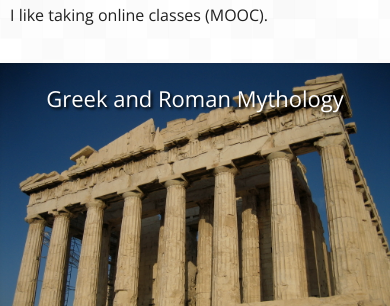
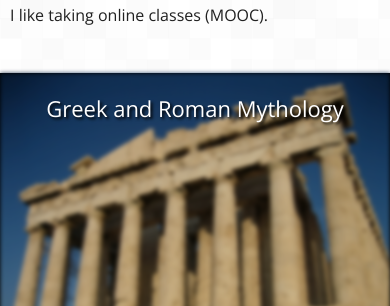
Before and after one commit to ultimateanu/ultimateanu.github.io, a plain HTML site: page interests/index.html in a window 390 px wide. Shown: the part 211-517 px from the top of the page. Drawn offline with nearby package versions, Linux system fonts and the light colour scheme.

Commit message:
added blur effect

```diff
--- a/styles/_flexbox.scss
+++ b/styles/_flexbox.scss
@@ -1,4 +1,4 @@
-/* --- CONTAINER --- */
+// --- CONTAINER ---
 @mixin display-flex {
   display: flex;
   display: -webkit-flex;
@@ -26,7 +26,7 @@
 
 
 
-/* --- ITEMS --- */
+// --- ITEMS ---
 @mixin flex-grow($n) {
   flex-grow: $n;
   -webkit-flex-grow: $n;
@@ -36,3 +36,12 @@
   flex-basis: $val;
   -webkit-flex-basis: $val;
 }
+
+
+
+// Simple Properties
+@mixin flex-center-children {
+  @include display-flex;
+  @include justify-content(center);
+  @include align-items(center);
+}
--- a/styles/interests.scss
+++ b/styles/interests.scss
@@ -3,8 +3,8 @@
 
 
 #main {
-  display: flex; display: -webkit-flex;
-  justify-content: center; -webkit-justify-content: center;
+  @include display-flex;
+  @include justify-content(center);
 }
 
 #content {
@@ -34,8 +34,8 @@ h1 {
   list-style: none;
   padding: 0;
   margin: 0 (-$my-margin/2);
-  display: flex; display: -webkit-flex;
-  flex-wrap: wrap; -webkit-flex-wrap: wrap;
+  @include display-flex;
+  @include flex-wrap(wrap);
   @include justify-content(space-between);
 }
 
@@ -55,6 +55,8 @@ h1 {
   opacity: .4;
   display: block;
   width: 100%;
+  -webkit-filter: blur(2px);
+  filter: blur(2px);
 }
 
 .course-cert-img {
@@ -71,8 +73,8 @@ h1 {
   position: absolute;
   top: 0;
 
-  /* TODO: change font size dynamically */
-  /* TODO: change text postion dynamically */
+  // TODO: change font size dynamically
+  // TODO: change text postion dynamically
   // TODO: fix text padding
   font-family: 'Open Sans', sans-serif;
   font-weight: 300;
@@ -102,11 +104,9 @@ h1 {
 }
 
 .course-weblink {
+  height: 100%;
   width: 50%;
-  height: 100%;
-  display: flex; display: -webkit-flex;
-  justify-content: center; -webkit-justify-content: center;
-  align-items: center; -webkit-align-items: center;
+  @include flex-center-children;
 }
 
 .course-weblink-left {
@@ -135,14 +135,16 @@ hr {
 
   #course-list {
     margin: 20px 0;
+    //@include flex-direction(column);
   }
 
   .course {
-    margin: 0;
+    margin: 10px 0;
     @include flex-basis(100%);
   }
 
   .course-bg-img {
+    //filter: none;
     opacity: .8;
   }
 
--- a/styles/nav.scss
+++ b/styles/nav.scss
@@ -72,9 +72,7 @@ footer {
 
 #footer-middle {
   @include flex-grow(1);
-  @include display-flex;
-  @include justify-content(center);
-  @include align-items(center);
+  @include flex-center-children;
 }
 
 #footer-right {
```
Also changed, not shown: styles/interests.css.
